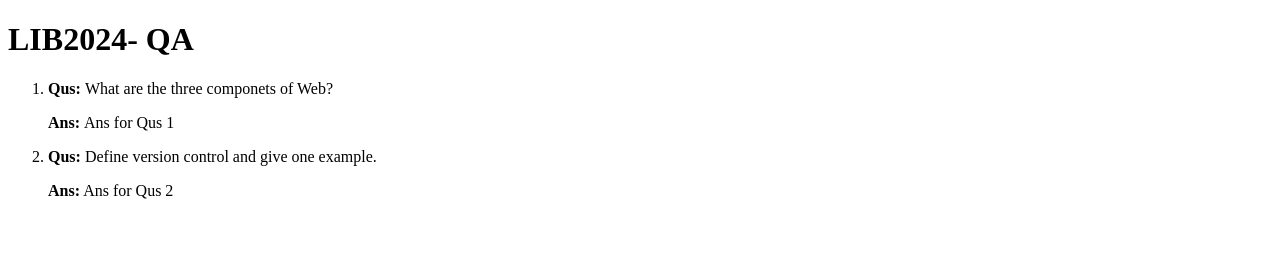
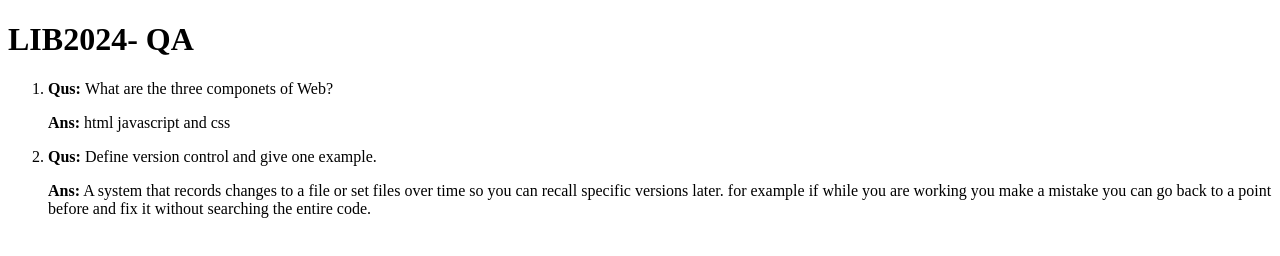
Before and after one commit to pils0009/pils0009.github.io, a plain HTML site: page lib2024/qa/index.html in a window 1280 px wide. Drawn offline with Linux system fonts and the light colour scheme.

Commit message:
answered questions

```diff
--- a/lib2024/qa/index.html
+++ b/lib2024/qa/index.html
@@ -16,7 +16,7 @@
 			</p>
 			<p>
 				<strong>Ans: </strong>
-				Ans for Qus 1
+				html javascript and css
 		</p></li>
 		<!-- Qus 2 -->
 		<li>
@@ -26,7 +26,7 @@
 			</p>
 			<p>
 				<strong>Ans:</strong>
-				Ans for Qus 2
+				A system that records changes to a file or set files over time so you can recall  specific versions later. for example if while you are working you make a mistake you can go back to a point before and fix it without searching the entire code.
 			</p>
 		</li>
   </ol>
```
